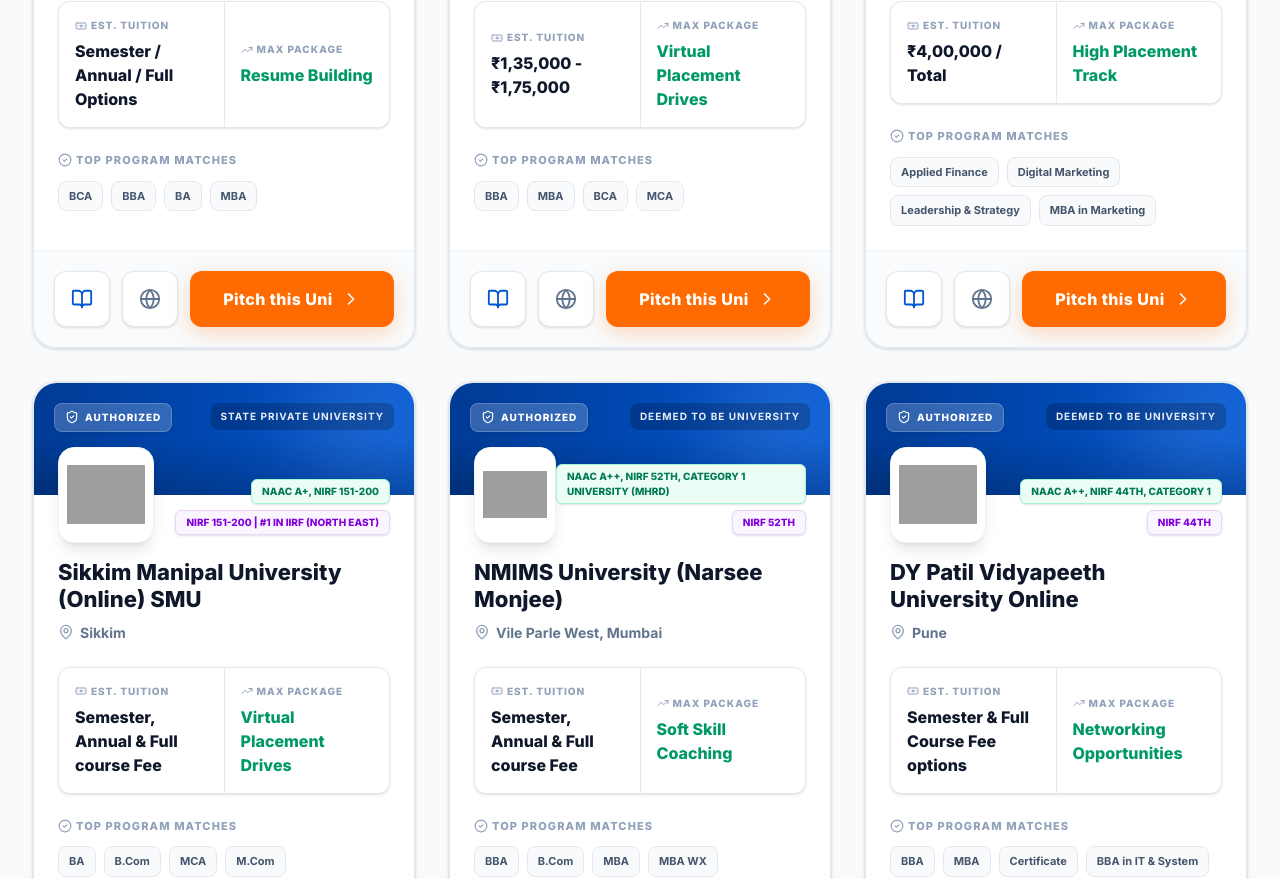
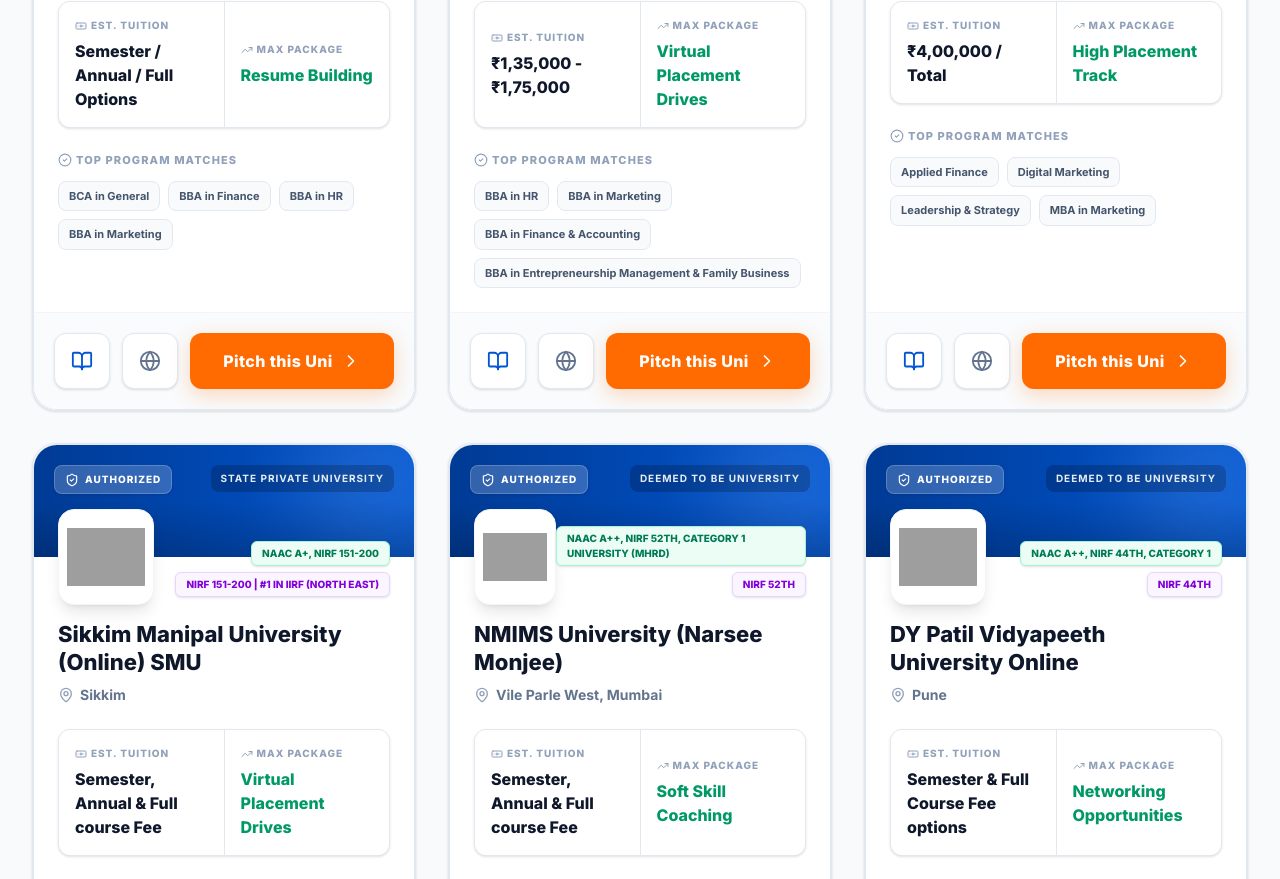
Before and after one commit to harss80/college-vidiya, a React (Vite) app: page /mock-calls in a window 1280 px wide. Shown: the part 1027-1906 px from the top of the page. Built offline with nearby package versions, Linux system fonts and the light colour scheme; grey boxes are pictures that could not be loaded.

Commit message:
feat: Implement advanced strict contextual search for programs and specializations based on active filters

```diff
--- a/src/pages/MockCalls.jsx
+++ b/src/pages/MockCalls.jsx
@@ -21,49 +21,59 @@
         if (budgetFilter === '₹1L - ₹2L' && (bdg < 100000 || bdg > 200000)) return false;
         if (budgetFilter === '> ₹2L' && bdg <= 200000) return false;
       }
-
-      // Omni-Search Logic (Multi-word)
+      // Advanced Contextual Search Logic
       if (specSearch.trim()) {
         const stopWords = ['in', 'and', 'with', 'for', 'of', '&', 'a', 'the', '-'];
         const queryWords = specSearch.toLowerCase().split(/\s+/).filter(w => w && !stopWords.includes(w));
 
-        let deepSpecs = [];
+        let hasValidProgramMatch = false;
+        const uniBaseText = `${uni.name} ${uni.location} ${uni.type} ${uni.ranking} ${uni.accreditation}`.toLowerCase();
+
         if (uni.extendedDetails?.programs) {
-            uni.extendedDetails.programs.forEach(prog => {
-                if (prog.specializations) {
-                    prog.specializations.forEach(s => deepSpecs.push(`${prog.name} in ${s.name}`));
-                }
+            const validPrograms = uni.extendedDetails.programs.filter(prog => levelFilter === 'All' || prog.group === levelFilter);
+
+            if (validPrograms.length === 0 && queryWords.length > 0) return false;
+
+            hasValidProgramMatch = validPrograms.some(prog => {
+                const progText = `${prog.name} ${prog.name.replace(/\./g, '')} ${prog.group} ${prog.specializations ? prog.specializations.map(s => s.name).join(' ') : ''}`.toLowerCase();
+                // Every query word must natively exist in general info OR this exact specific program context
+                return queryWords.every(w => uniBaseText.includes(w) || progText.includes(w));
             });
+        } else {
+            const tagsText = uni.specializations.join(' ').toLowerCase();
+            hasValidProgramMatch = queryWords.every(w => uniBaseText.includes(w) || tagsText.includes(w));
         }
 
-        const uniText = `${uni.name} ${uni.location} ${uni.type} ${uni.specializations.join(' ')} ${deepSpecs.join(' ')} ${uni.ranking} ${uni.exams}`.toLowerCase();
-
-        // Every typed word must exist somewhere in the university profile
-        const hasAllKeywords = queryWords.every(w => uniText.includes(w));
-        if (!hasAllKeywords && queryWords.length > 0) return false;
+        if (!hasValidProgramMatch) return false;
       }
       return true;
     }).map(uni => {
-       // Map to UI specific objects
-       let deepSpecs = [];
+       // Advanced UI Highlights
+       let allAvailableTags = [];
        if (uni.extendedDetails?.programs) {
-           uni.extendedDetails.programs.forEach(prog => {
+           const validPrograms = uni.extendedDetails.programs.filter(prog => levelFilter === 'All' || prog.group === levelFilter);
+           validPrograms.forEach(prog => {
                if (prog.specializations) {
-                   prog.specializations.forEach(s => deepSpecs.push(`${prog.name} in ${s.name}`));
+                   prog.specializations.forEach(s => allAvailableTags.push(`${prog.name} in ${s.name}`));
                }
            });
+       } else {
+           allAvailableTags = [...uni.specializations];
        }
 
-       const allAvailableTags = [...new Set([...uni.specializations, ...deepSpecs])];
        const stopWords = ['in', 'and', 'with', 'for', 'of', '&', 'a', 'the', '-'];
        const queryWords = specSearch.trim().toLowerCase().split(/\s+/).filter(w => w && !stopWords.includes(w));
 
        let matchedSpecs = [];
        if (queryWords.length > 0) {
-         matchedSpecs = allAvailableTags.filter(spec =>
-             queryWords.every(w => w.length >= 2 && spec.toLowerCase().includes(w)) ||
-             queryWords.some(w => w.length >= 4 && spec.toLowerCase().includes(w))
-         );
+         const uniBaseText = `${uni.name} ${uni.location} ${uni.type} ${uni.ranking}`.toLowerCase();
+         const specRequiredWords = queryWords.filter(w => !uniBaseText.includes(w));
+
+         if (specRequiredWords.length > 0) {
+             matchedSpecs = allAvailableTags.filter(spec =>
+                 specRequiredWords.every(w => spec.toLowerCase().includes(w))
+             );
+         }
        }
        return { ...uni, matchedSpecs, displayTags: allAvailableTags };
     });
```
